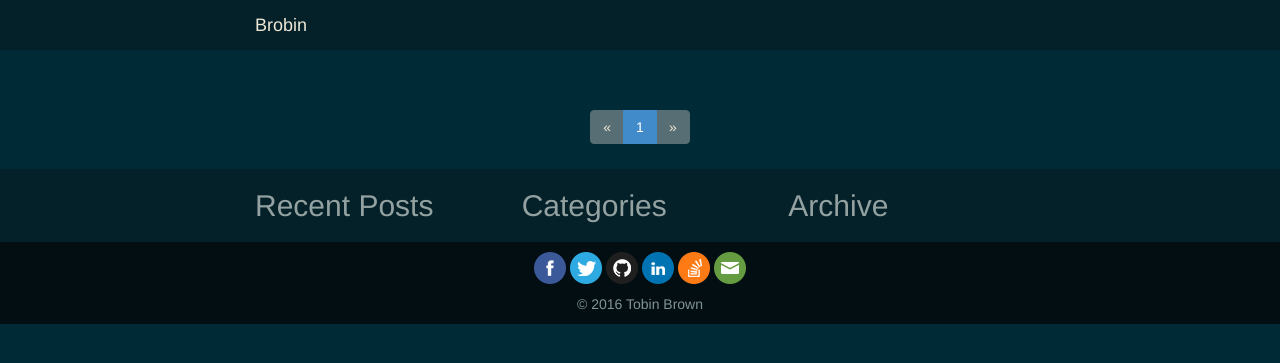
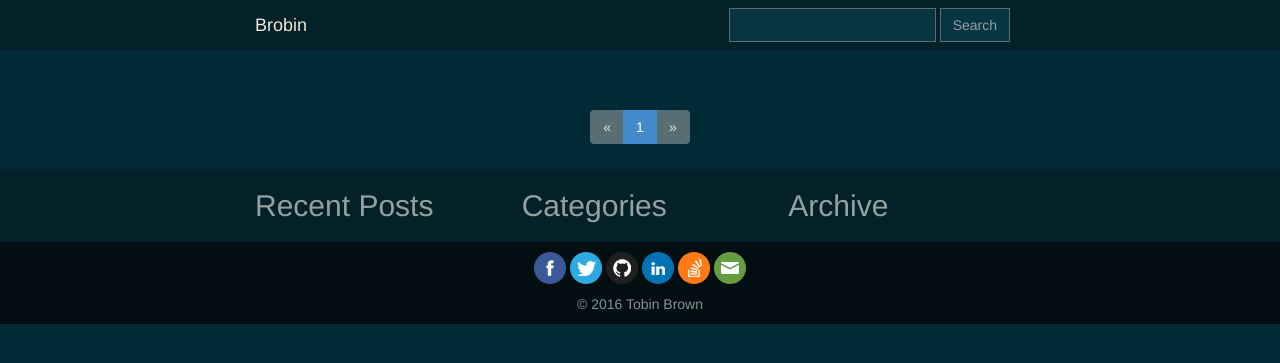
Before and after one commit to Brobin/brobin-v2, a Django app: page /blog/ in a window 1280 px wide. Shown: the top 363 px of the page. Run offline with Django 3.2, Linux system fonts and the light colour scheme; data that the repository does not hold is empty; parts of the project's set-up code (start-up, migrations or seed data) failed here and were passed over; some libraries are stand-ins or nearby versions.

Commit message:
added simple blog search feature

```diff
--- a/blog/templates/blog/blog.html
+++ b/blog/templates/blog/blog.html
@@ -3,6 +3,10 @@
 {% block title %}Blog{% endblock %}
 
 {% block content %}
+
+{% if search %}
+<h2>Seach Results for "{{search}}"</h2>
+{% endif %}
 
 {% for post in posts %}
     <div class="post">
--- a/blog/urls.py
+++ b/blog/urls.py
@@ -4,6 +4,7 @@ from blog import views
 
 urlpatterns = [
     url(r'^$', views.blog),
+    url(r'^search/$', views.search, name="search"),
     url(r'^([a-zA-Z\-]*)/$', views.category),
     url(r'^archive/([0-9]{4})/$', views.archive),
     url(r'^[0-9]{4}/[0-9]{2}/(?P<slug>.*)/$', views.blog_post),
--- a/blog/views.py
+++ b/blog/views.py
@@ -1,4 +1,5 @@
 from django.core.paginator import Paginator, EmptyPage, PageNotAnInteger
+from django.db.models import Q
 from django.shortcuts import render, get_object_or_404
 from blog.models import Category, Post
 
@@ -22,7 +23,17 @@ def category(request, slug):
     return paginate_posts(posts, request)
 
 
-def paginate_posts(posts, request):
+def search(request):
+    query = request.GET.get('q')
+    posts = Post.objects.filter(
+        Q(content__icontains=query) |
+        Q(title__icontains=query)
+    )
+    posts = posts.order_by('-created')
+    return paginate_posts(posts, request, query)
+
+
+def paginate_posts(posts, request, search=None):
     paginator = Paginator(posts, 10)
     page = request.GET.get('page')
     try:
@@ -31,7 +42,8 @@ def paginate_posts(posts, request):
         posts = paginator.page(1)
     except EmptyPage:
         posts = paginator.page(paginator.num_pages)
-    return render(request, 'blog/blog.html', {'posts': posts})
+    payload = {'posts': posts, 'search': search}
+    return render(request, 'blog/blog.html', payload)
 
 
 def blog_post(request, slug):
--- a/brobin/templates/base.html
+++ b/brobin/templates/base.html
@@ -28,6 +28,12 @@
             <div class="collapse navbar-collapse"  id="bs-example-navbar-collapse-1">
                 {% load navigation %}
                 {% build_navigation %}
+                <form class="navbar-form navbar-right" action="{% url 'search' %}">
+                    <div class="form-group">
+                        <input type="text" name="q" class="form-control" x-webkit-speech="">
+                    </div>
+                    <button type="submit" class="btn btn-default">Search</button>
+                </form>
             </div>
         </div>
     </nav>
```
